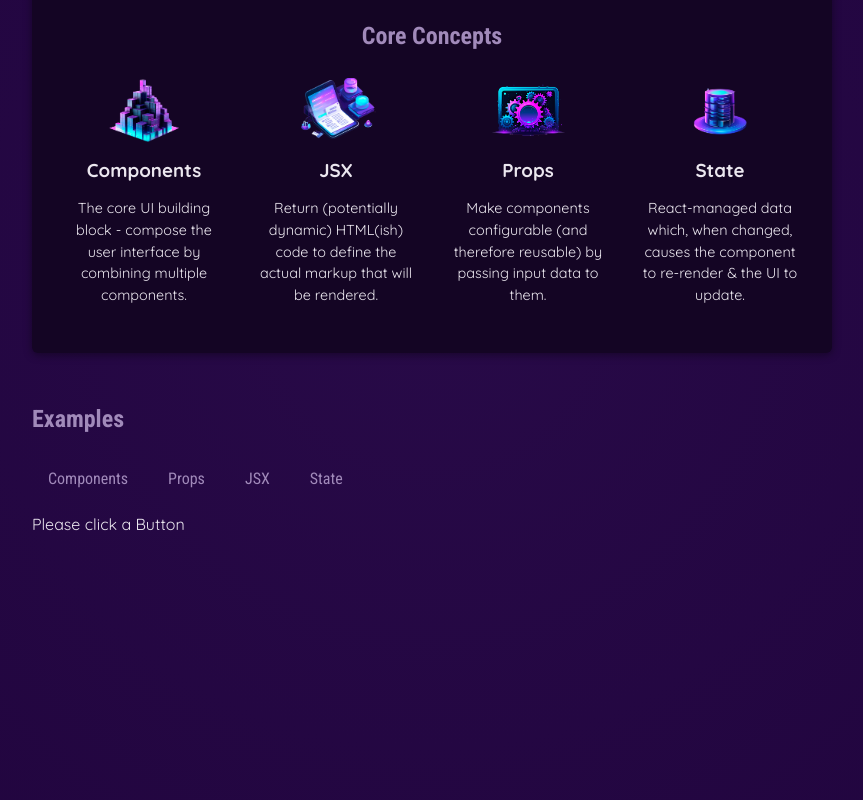
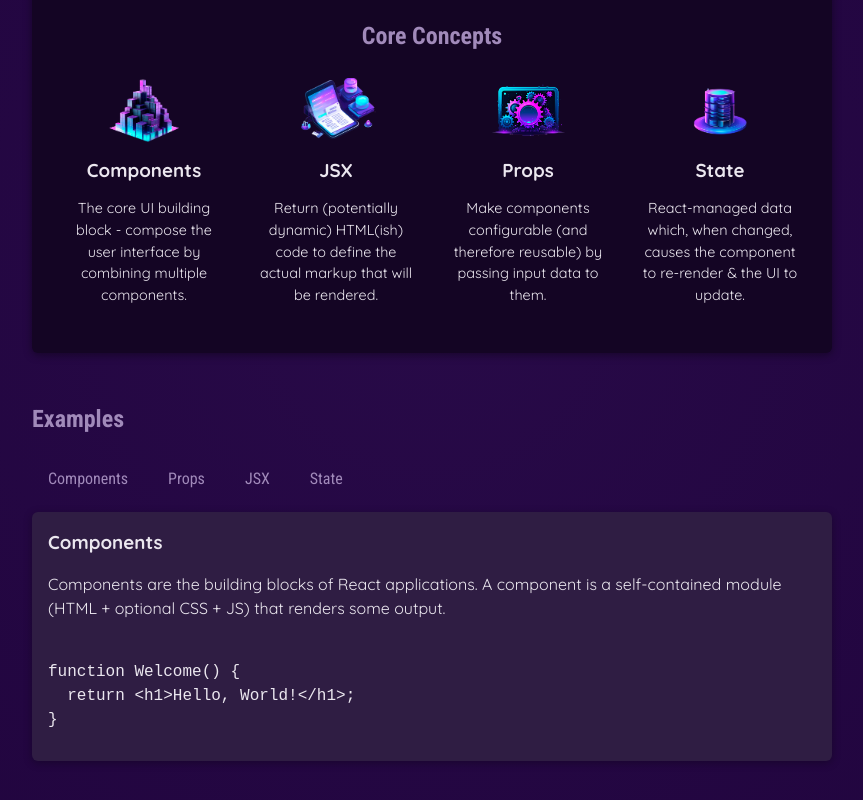
Before and after one commit to hluismoises/react-essentials, a React (Vite) app: page / in a window 1280 px wide. Shown: the part 346-1146 px from the top of the page, without its empty margins (208-1071 px from the left). Built offline with nearby package versions, Linux system fonts and the light colour scheme.

Commit message:
55 Deriving & Outputting Data Based on State

```diff
--- a/src/App.jsx
+++ b/src/App.jsx
@@ -1,11 +1,12 @@
 import { useState } from "react";
 import { CORE_CONCEPTS } from "./data.js";
+import { EXAMPLES } from "./data.js";
 import Header from "./components/Header/Header.jsx";
 import CoreConcepts from "./components/CoreConcepts.jsx";
 import TabButton from "./components/TabButton.jsx";
 
 function App() {
-  const [selectedTopic, setSelectedTopic] = useState("Please click a Button");
+  const [selectedTopic, setSelectedTopic] = useState("components");
 
   function handleClick(selectedButton) {
     //selectedButton => Component, Props, JSX, State
@@ -33,14 +34,20 @@
         <section id="examples">
           <h2>Examples</h2>
           <menu>
-            <TabButton onSelect={() => handleClick("Components")}>
+            <TabButton onSelect={() => handleClick("components")}>
               Components
             </TabButton>
-            <TabButton onSelect={() => handleClick("Props")}>Props</TabButton>
-            <TabButton onSelect={() => handleClick("JSX")}>JSX</TabButton>
-            <TabButton onSelect={() => handleClick("State")}>State</TabButton>
+            <TabButton onSelect={() => handleClick("props")}>Props</TabButton>
+            <TabButton onSelect={() => handleClick("jsx")}>JSX</TabButton>
+            <TabButton onSelect={() => handleClick("state")}>State</TabButton>
           </menu>
-          {selectedTopic}
+          <div id="tab-content">
+            <h3>{EXAMPLES[selectedTopic].title} </h3>
+            <p>{EXAMPLES[selectedTopic].description}</p>
+            <pre>
+              <code>{EXAMPLES[selectedTopic].code}</code>
+            </pre>
+          </div>
         </section>
       </main>
     </div>
--- a/src/data.js
+++ b/src/data.js
@@ -1,31 +1,82 @@
-import componentsImg from './assets/components.png';
-import propsImg from './assets/config.png';
-import jsxImg from './assets/jsx-ui.png';
-import stateImg from './assets/state-mgmt.png';
+import componentsImg from "./assets/components.png";
+import propsImg from "./assets/config.png";
+import jsxImg from "./assets/jsx-ui.png";
+import stateImg from "./assets/state-mgmt.png";
 
 export const CORE_CONCEPTS = [
   {
     image: componentsImg,
-    title: 'Components',
+    title: "Components",
     description:
-      'The core UI building block - compose the user interface by combining multiple components.',
+      "The core UI building block - compose the user interface by combining multiple components.",
   },
   {
     image: jsxImg,
-    title: 'JSX',
+    title: "JSX",
     description:
-      'Return (potentially dynamic) HTML(ish) code to define the actual markup that will be rendered.',
+      "Return (potentially dynamic) HTML(ish) code to define the actual markup that will be rendered.",
   },
   {
     image: propsImg,
-    title: 'Props',
+    title: "Props",
     description:
-      'Make components configurable (and therefore reusable) by passing input data to them.',
+      "Make components configurable (and therefore reusable) by passing input data to them.",
   },
   {
     image: stateImg,
-    title: 'State',
+    title: "State",
     description:
-      'React-managed data which, when changed, causes the component to re-render & the UI to update.',
+      "React-managed data which, when changed, causes the component to re-render & the UI to update.",
   },
 ];
+
+export const EXAMPLES = {
+  components: {
+    title: "Components",
+    description:
+      "Components are the building blocks of React applications. A component is a self-contained module (HTML + optional CSS + JS) that renders some output.",
+    code: `
+function Welcome() {
+  return <h1>Hello, World!</h1>;
+}`,
+  },
+  jsx: {
+    title: "JSX",
+    description:
+      "JSX is a syntax extension to JavaScript. It is similar to a template language, but it has full power of JavaScript (e.g., it may output dynamic content).",
+    code: `
+<div>
+  <h1>Welcome {userName}</h1>
+  <p>Time to learn React!</p>
+</div>`,
+  },
+  props: {
+    title: "Props",
+    description:
+      "Components accept arbitrary inputs called props. They are like function arguments.",
+    code: `
+function Welcome(props) {
+  return <h1>Hello, {props.name}</h1>;
+}`,
+  },
+  state: {
+    title: "State",
+    description:
+      "State allows React components to change their output over time in response to user actions, network responses, and anything else.",
+    code: `
+function Counter() {
+  const [isVisible, setIsVisible] = useState(false);
+
+  function handleClick() {
+    setIsVisible(true);
+  }
+
+  return (
+    <div>
+      <button onClick={handleClick}>Show Details</button>
+      {isVisible && <p>Amazing details!</p>}
+    </div>
+  );
+}`,
+  },
+};
```
